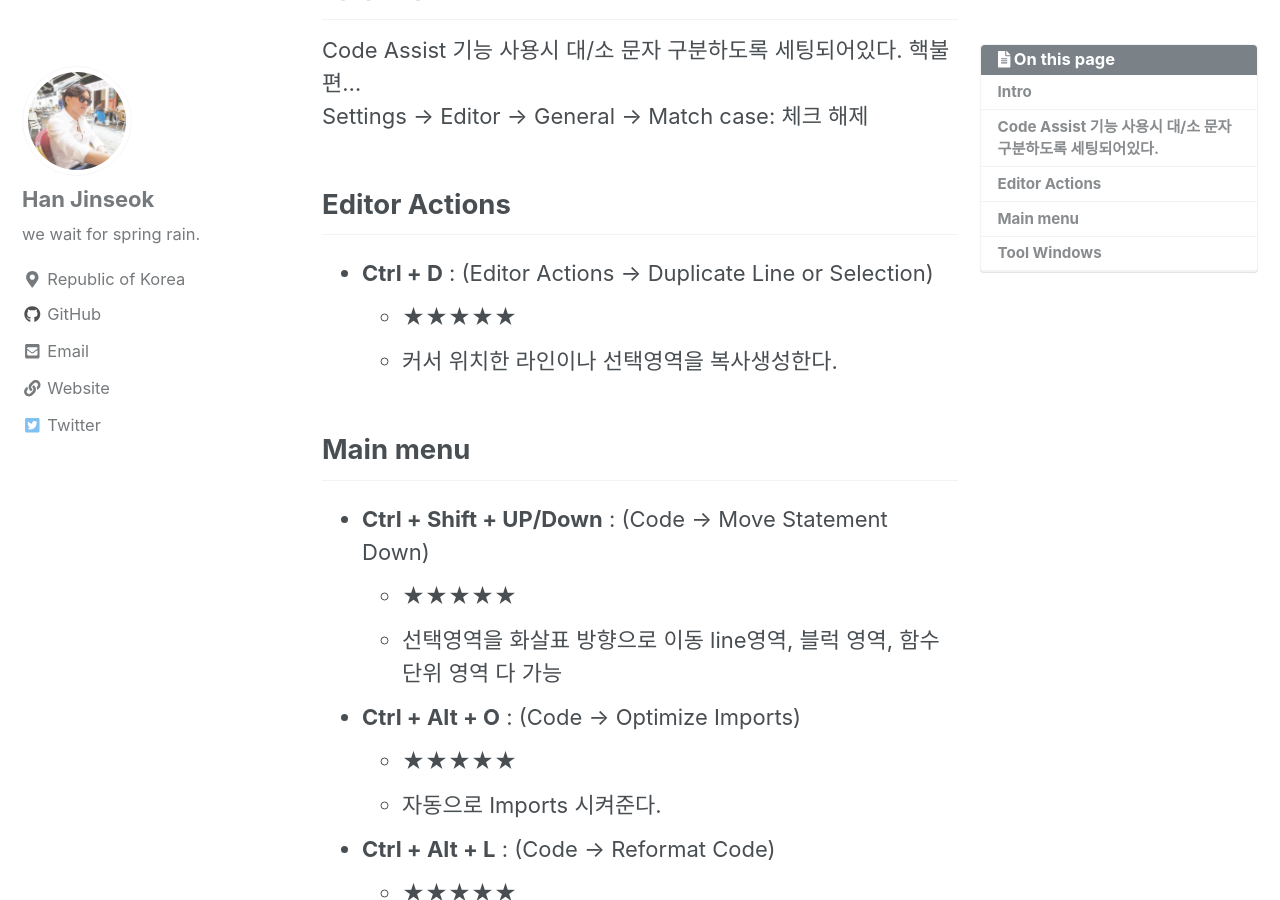
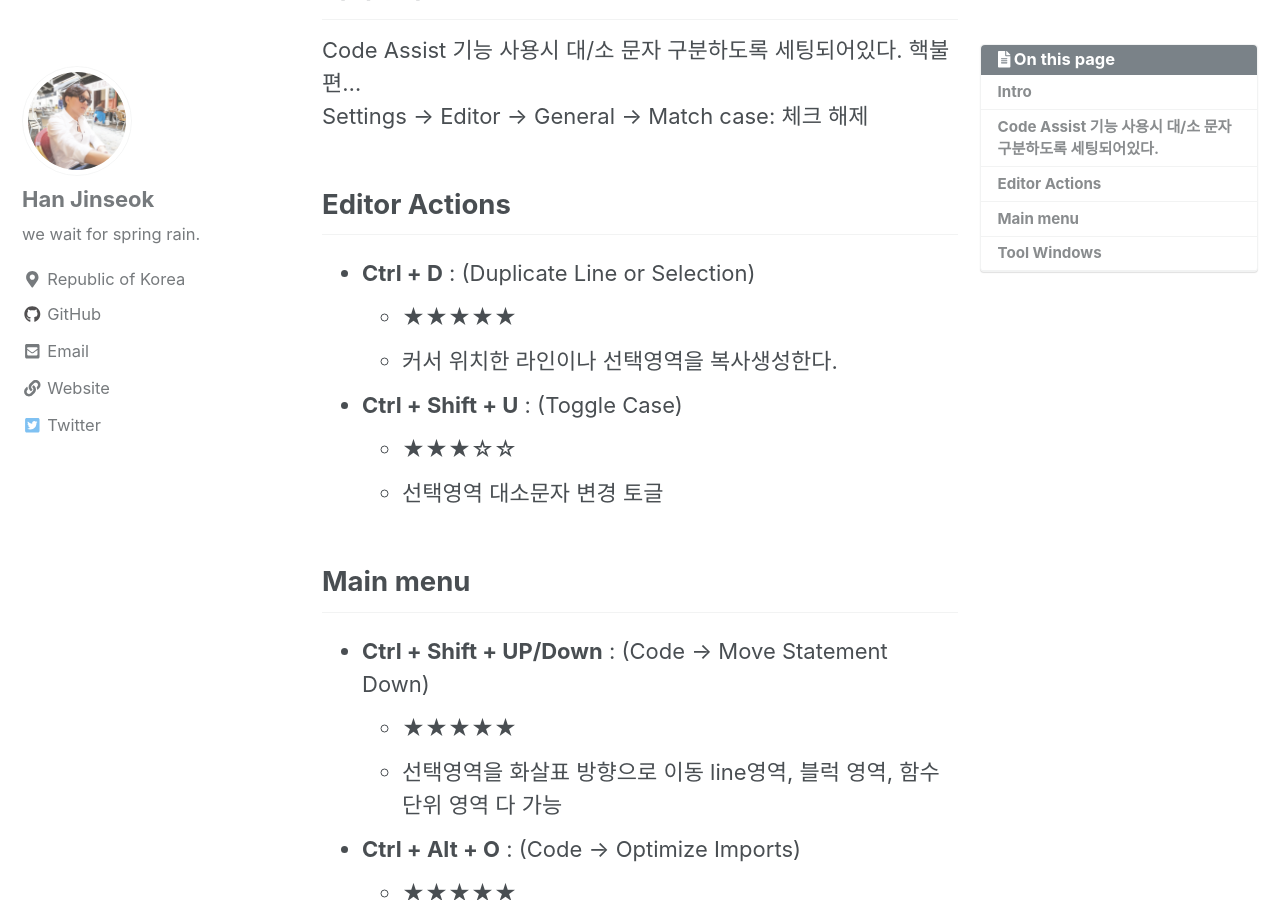
Before and after one commit to moregorenine/moregorenine.github.io, a Jekyll site: the page built from _posts/intellij/2019-11-28-intellij-keymap.md, in a window 1280 px wide and 900 px high, scrolled down 532 px. Built offline with Jekyll 4.4.1, drawn with Linux system fonts in a browser that asks for light colours; nearby versions of some CDN libraries; comment, search, counter and statistics services are not loaded; a style sheet for code colours, icons or effects is not loaded.

Commit message:
Update 2019-11-28-intellij-keymap.md

```diff
--- a/_posts/intellij/2019-11-28-intellij-keymap.md
+++ b/_posts/intellij/2019-11-28-intellij-keymap.md
@@ -20,9 +20,13 @@ Code Assist 기능 사용시 대/소 문자 구분하도록 세팅되어있다.
 Settings -> Editor -> General -> Match case: 체크 해제
 
 ## Editor Actions
-- **Ctrl + D** : (Editor Actions → Duplicate Line or Selection)
+- **Ctrl + D** : (Duplicate Line or Selection)
   - ★★★★★
   - 커서 위치한 라인이나 선택영역을 복사생성한다.
+- **Ctrl + Shift + U** : (Toggle Case)
+  - ★★★☆☆
+  - 선택영역 대소문자 변경 토글
+
 
 ## Main menu
 - **Ctrl + Shift + UP/Down** : (Code → Move Statement Down)
```
